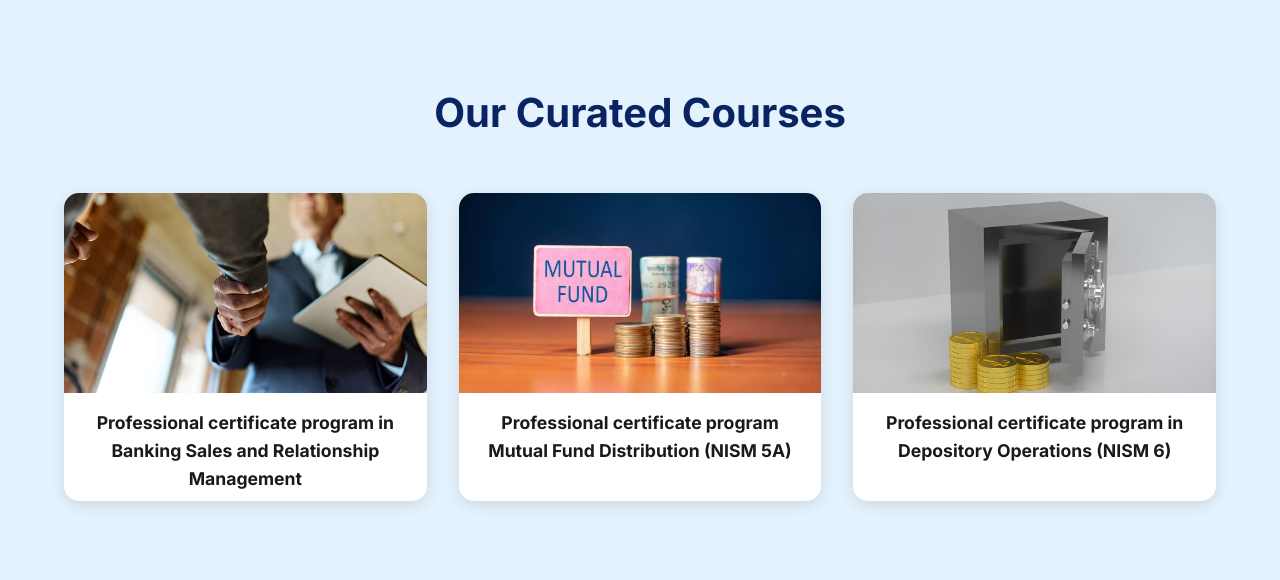
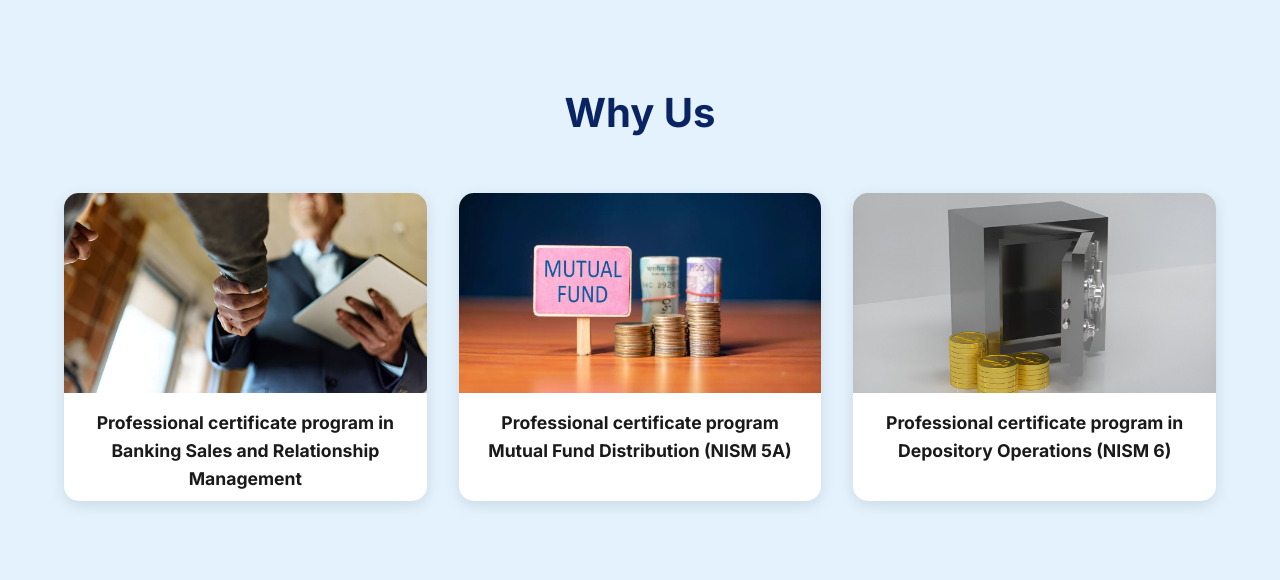
Before and after one commit to saipavansp/website, a Flask app: page / in a window 1280 px wide. Shown: the part 1483-2063 px from the top of the page. Run offline with Flask 3, Linux system fonts and the light colour scheme; some libraries are stand-ins or nearby versions.

Commit message:
final changes

```diff
--- a/templates/index.html
+++ b/templates/index.html
@@ -80,7 +80,7 @@
 
   <!-- why -->
   <section id="coursesoffer" class="courses-section">
-    <h2>Our Curated Courses</h2>
+    <h2>Why Us</h2>
     <div class="courses-container">
       <!-- Course Card 1 -->
       <div class="course-card">
```
